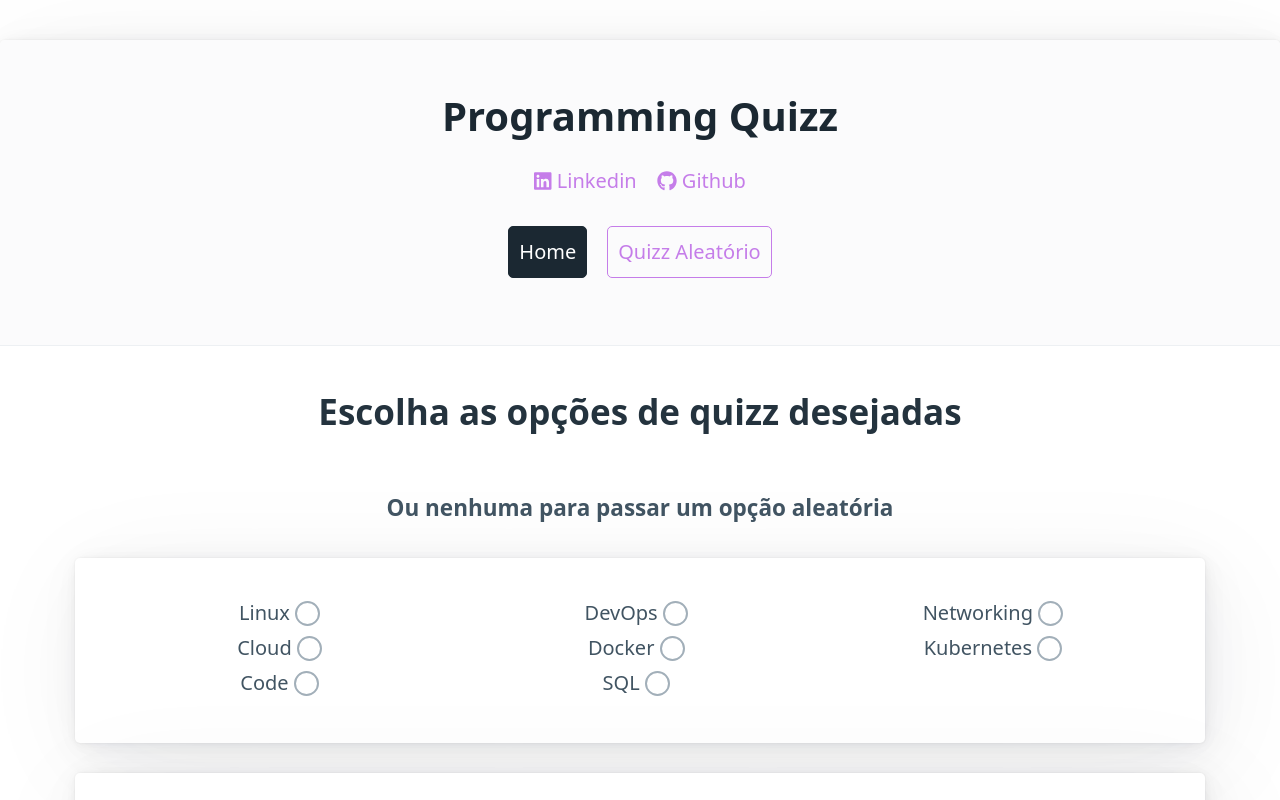
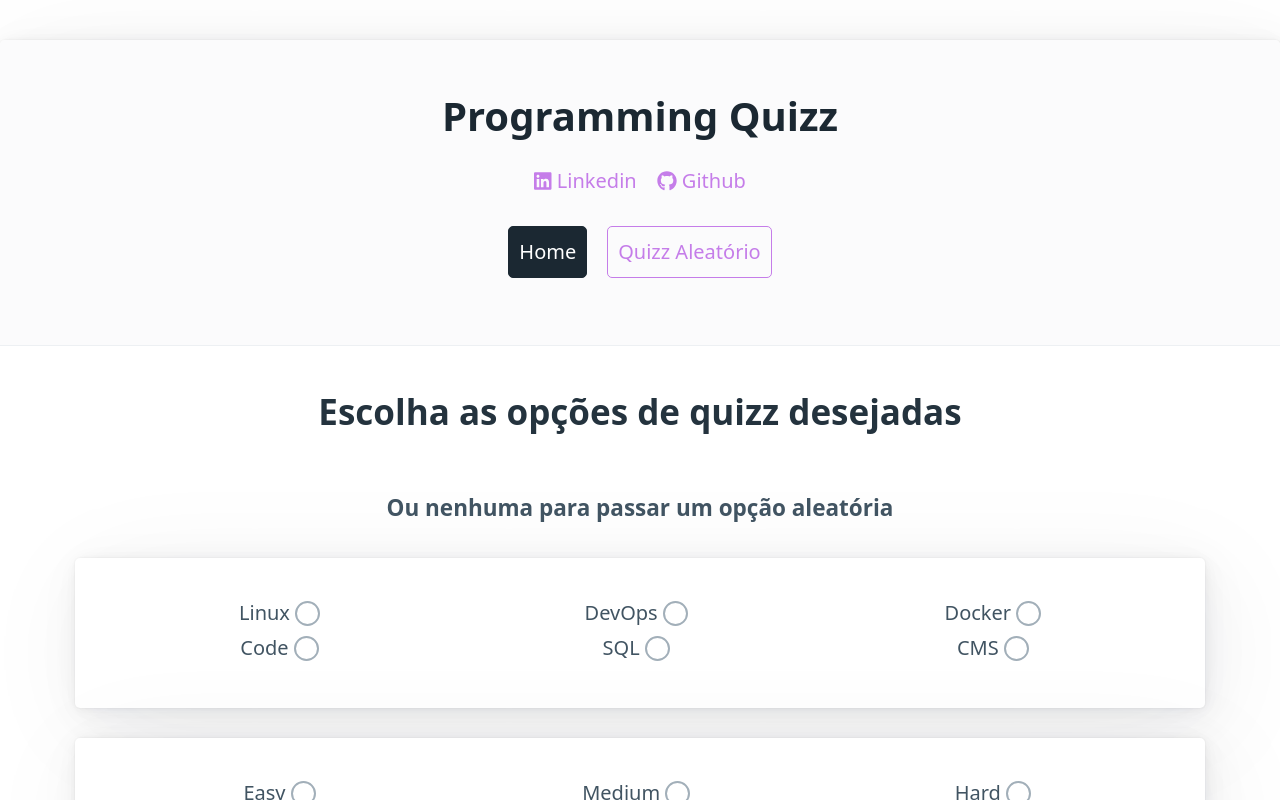
Before and after one commit to Thalles-Gabriel/Angular-Programming_Quizz, an Angular app: page / in a window 1280 px wide. Shown: the top 800 px of the page. Built offline with nearby package versions, Linux system fonts and the light colour scheme.

Commit message:
Correção novamente

```diff
--- a/src/app/data/apiParameters.ts
+++ b/src/app/data/apiParameters.ts
@@ -1,12 +1,10 @@
 export const apiCategories: string[] = [
   'Linux',
   'DevOps',
-  'Networking',
-  'Cloud',
   'Docker',
-  'Kubernetes',
   'Code',
-  'SQL'
+  'SQL',
+  'CMS'
 ]
 
 export const apiDifficulties:string[] = [
```
